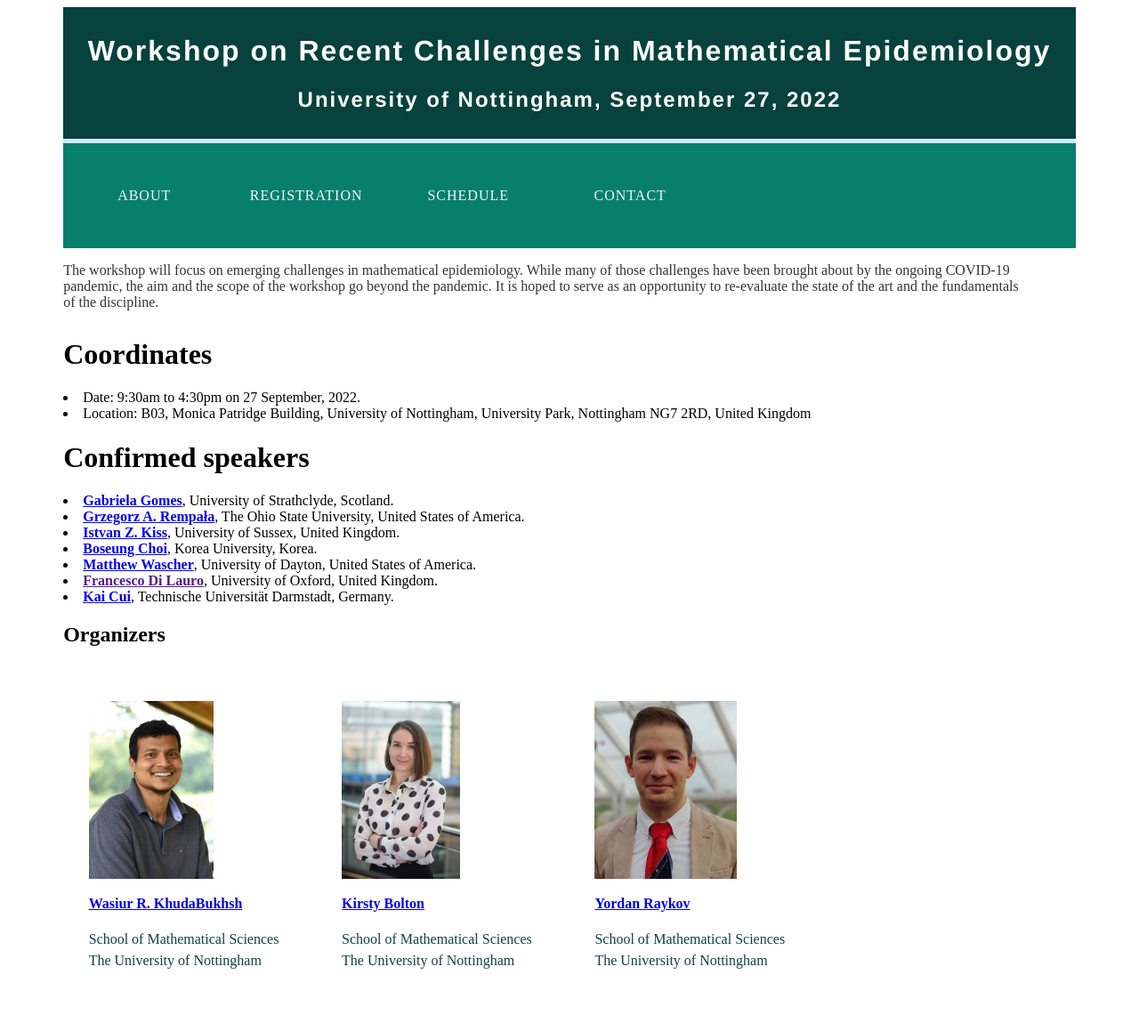
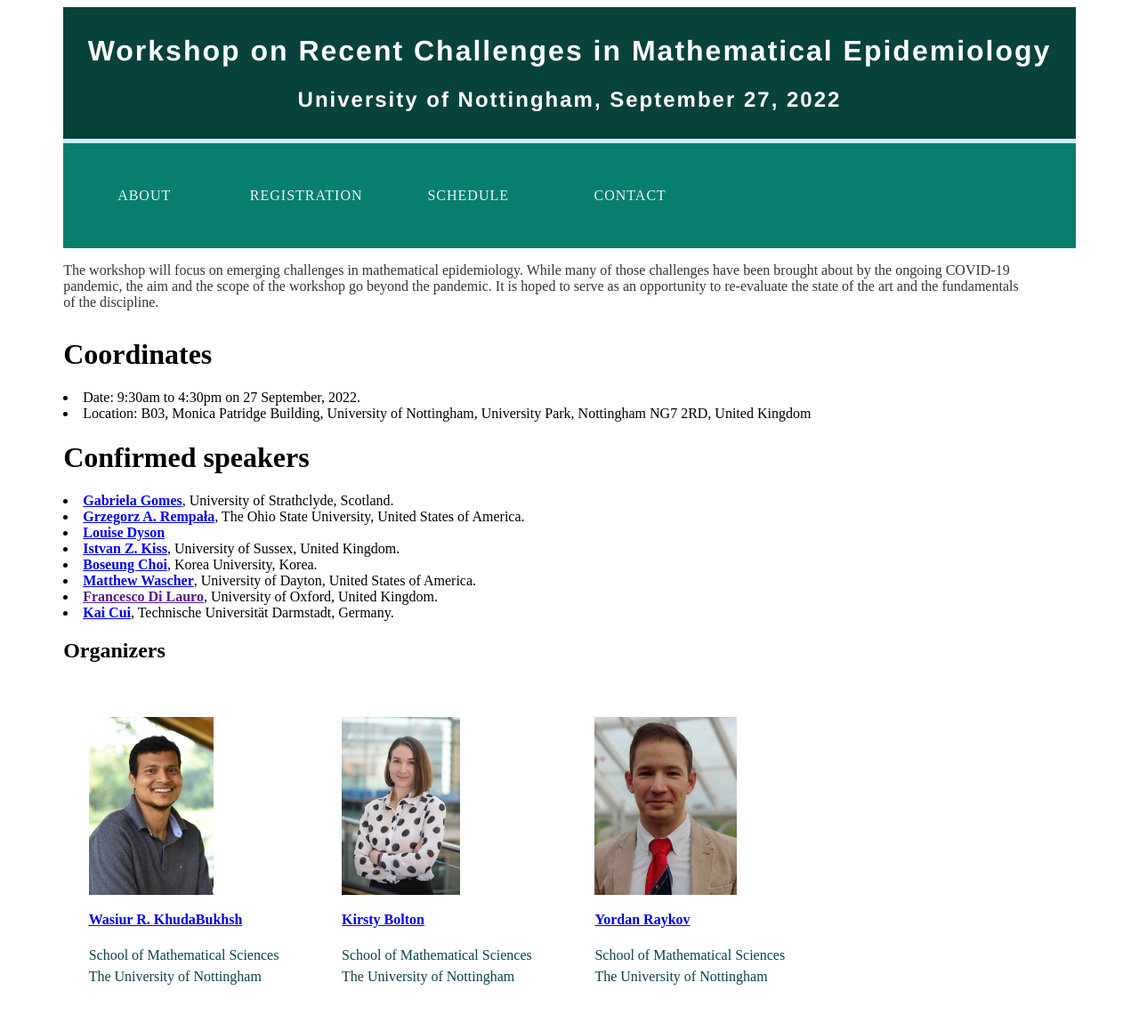
Before and after one commit to wasiur/wasiur.github.io, a Jekyll site: the page EpiWorkshopSep2022/EpiWorkshopSep2022.html, which Jekyll copies as it is, in a window 1280 px wide. Shown: the whole page at 89% size. Built offline with Jekyll 4.4.1, drawn with Linux system fonts in a browser that asks for light colours.

Commit message:
speakers updated

```diff
--- a/EpiWorkshopSep2022/EpiWorkshopSep2022.html
+++ b/EpiWorkshopSep2022/EpiWorkshopSep2022.html
@@ -30,6 +30,7 @@
       <h1 id="confirmed-speakers">Confirmed speakers</h1>
       <li><strong><a href="https://www.strath.ac.uk/staff/gomesgabrieladr/">Gabriela Gomes</a></strong>, University of Strathclyde, Scotland.</li>
       <li><strong><a href="https://neyman.mbi.ohio-state.edu/">Grzegorz A. Rempała</a></strong>, The Ohio State University, United States of America.</li>
+      <li><strong><a href="https://warwick.ac.uk/fac/sci/maths/people/staff/dyson/">Louise Dyson</a></strong></li>
       <li><strong><a href="https://profiles.sussex.ac.uk/p211073-istvan-kiss">Istvan Z. Kiss</a></strong>, University of Sussex, United Kingdom.</li>
       <li><strong><a href="https://sejong.korea.ac.kr/mbshome/mbs/nslab/subview.do?id=nslab_020102000000">Boseung Choi</a></strong>, Korea University, Korea.</li>
       <li><strong><a href="https://udayton.edu/directory/artssciences/mathematics/wascher-matthew.php">Matthew Wascher</a></strong>, University of Dayton, United States of America.</li>
```
